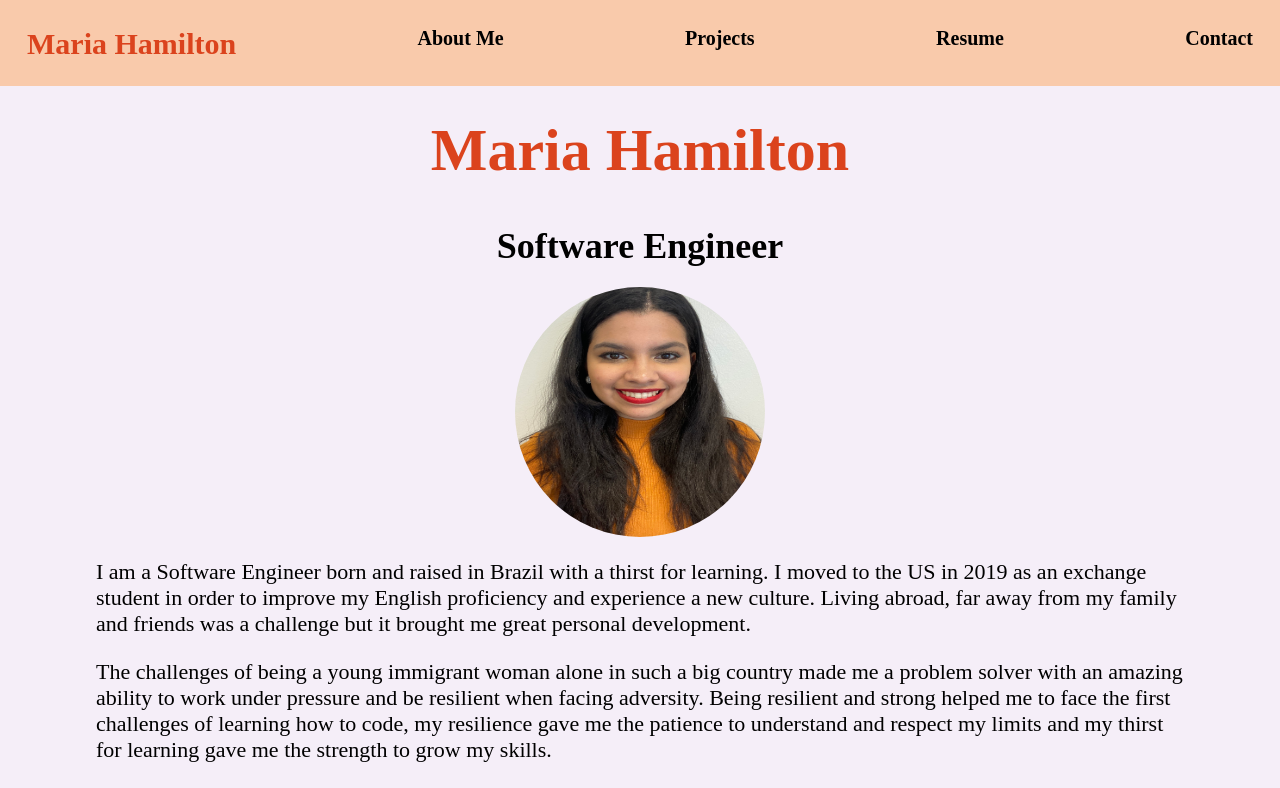
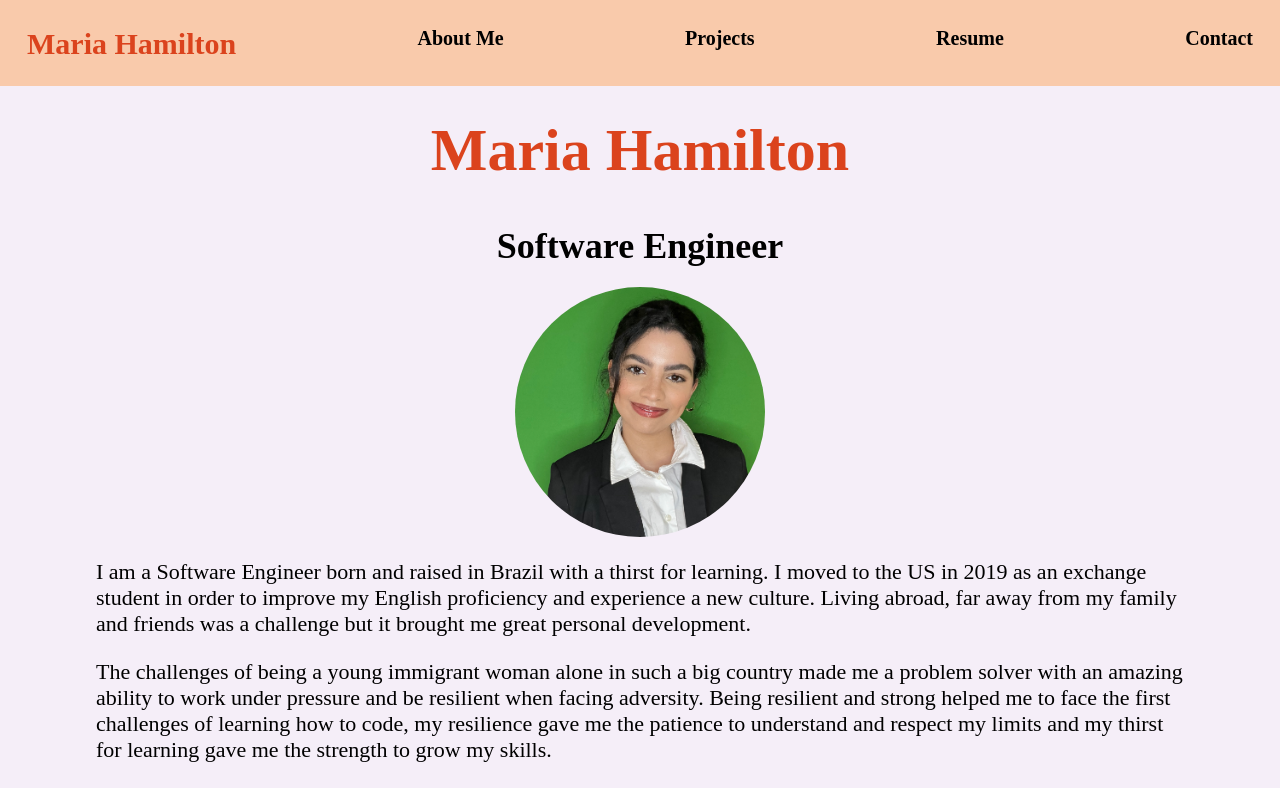
Before and after one commit to dudahamilton/nextjs-portfolio, a Next.js app: page / in a window 1280 px wide. Shown: the top 788 px of the page. Built offline with nearby package versions, Linux system fonts and the light colour scheme.

Commit message:
changes profile picture

```diff
--- a/pages/index.js
+++ b/pages/index.js
@@ -33,7 +33,7 @@ export default function Home() {
 
         <h2>Software Engineer</h2>
         <Image
-                    src='/pictures/maria.jpeg'
+                    src='/pictures/maria.jpg'
                     className={styles.avatar}
                     alt='avatar'
                     width='250'
```
Also changed, not shown: public/pictures/maria.jpeg (deleted), public/pictures/maria.jpg (added).
